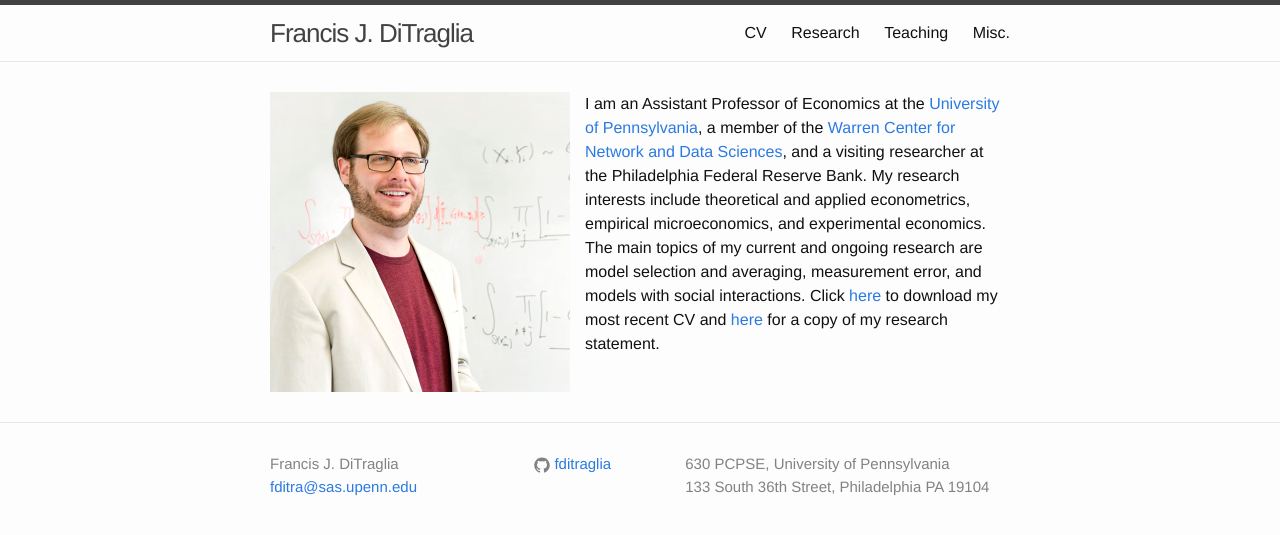
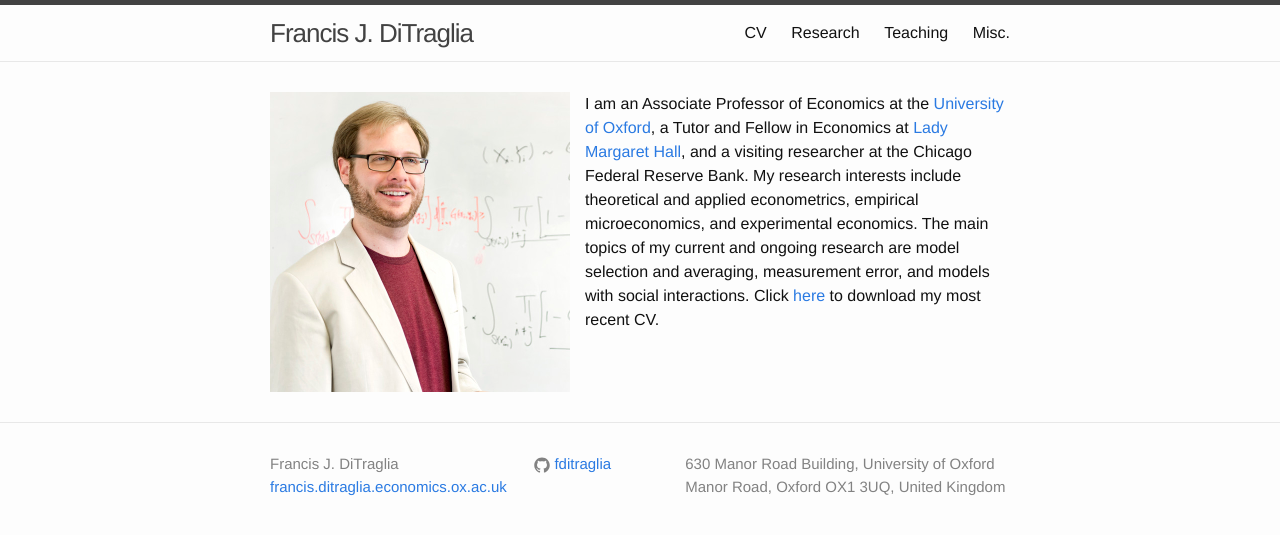
Before and after one commit to fditraglia/fditraglia.github.io, a Jekyll site: the page built from index.md, in a window 1280 px wide. Shown: the top 535 px of the page. Built offline with Jekyll 4.4.1, drawn with Linux system fonts in a browser that asks for light colours.

Commit message:
update for Oxford

```diff
--- a/_config.yml
+++ b/_config.yml
@@ -1,8 +1,8 @@
 # Site settings
 title: Francis J. DiTraglia
-email: fditra@sas.upenn.edu
-office: 630 PCPSE, University of Pennsylvania
-address: 133 South 36th Street, Philadelphia PA 19104
+email: francis.ditraglia.economics.ox.ac.uk
+office: 630 Manor Road Building, University of Oxford
+address: Manor Road, Oxford OX1 3UQ, United Kingdom
 baseurl: "" # the subpath of your site, e.g. /blog/
 url: "http://ditraglia.com" # the base hostname & protocol for your site
 twitter_username:
--- a/index.md
+++ b/index.md
@@ -1,9 +1,11 @@
 ---
 layout: home
 ---
-I am an Assistant Professor of Economics at the [University of Pennsylvania](http://economics.sas.upenn.edu), a member of the [Warren Center for Network and Data Sciences](http://warrencenter.upenn.edu), and a visiting researcher at the Philadelphia Federal Reserve Bank.
+I am an Associate Professor of Economics at the [University of Oxford](http://www.economics.ox.ac.uk), a Tutor and Fellow in Economics at [Lady Margaret Hall](http://www.lmh.ox.ac.uk), and a visiting researcher at the Chicago Federal Reserve Bank.
+<!--- I am an Assistant Professor of Economics at the [University of Pennsylvania](http://economics.sas.upenn.edu), a member of the [Warren Center for Network and Data Sciences](http://warrencenter.upenn.edu), and a visiting researcher at the Philadelphia Federal Reserve Bank. --->
 <!-- I came to Penn in 2012 after completing my PhD studies with [Richard Smith](http://www.econ.cam.ac.uk/people/crsid.html?crsid=rjs27&group=faculty) at [Cambridge University](http://www.cam.ac.uk).
 Before Cambridge, I earned an MA in economics at [UC San Diego](http://www.ucsd.edu), an MSc in statistics at the University of [St Andrews](http://www.st-andrews.ac.uk) and a BA in economics and mathematics at the [College of William and Mary](http://www.wm.edu). -->
 My research interests include theoretical and applied econometrics, empirical microeconomics, and experimental economics.
 The main topics of my current and ongoing research are model selection and averaging, measurement error, and models with social interactions.
-Click [here](/pdf/DiTraglia-CV.pdf) to download my most recent CV and [here](/pdf/DiTraglia-research.pdf) for a copy of my research statement.
+Click [here](/pdf/DiTraglia-CV.pdf) to download my most recent CV.
+<!--- and [here](/pdf/DiTraglia-research.pdf) for a copy of my research statement. --->
```
Also changed, not shown: teaching.md (+6 -1 lines), 1 other file.
